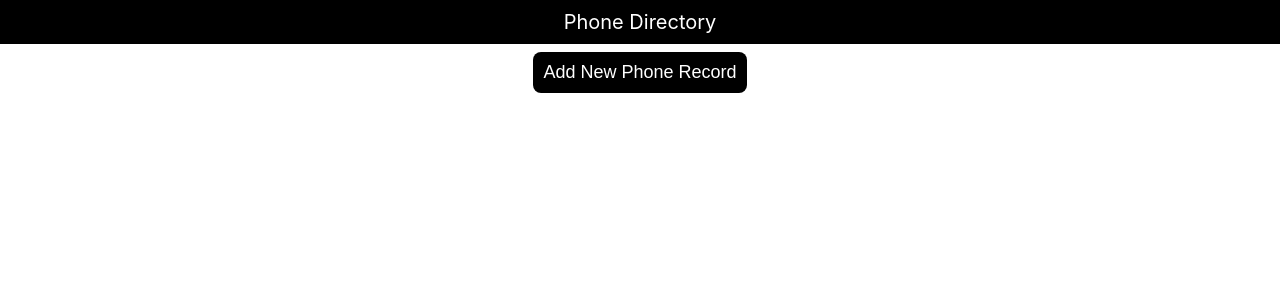
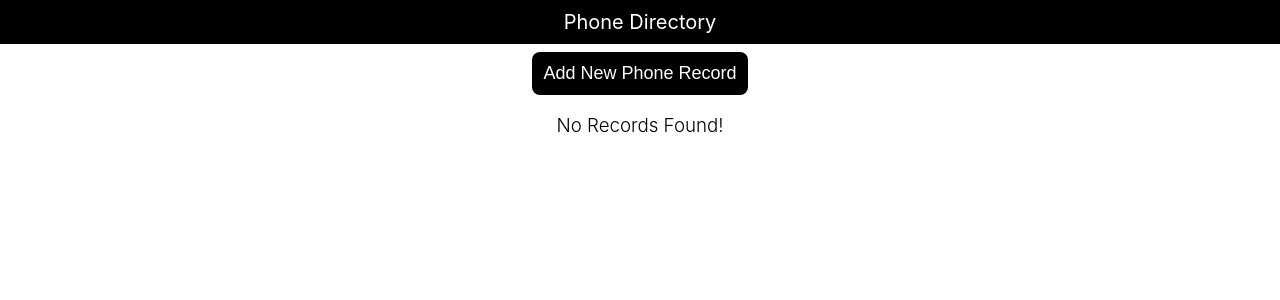
Before and after one commit to akshatbhargava123/phone-directory, a React (Create React App) app: page / in a window 1280 px wide. Shown: the top 300 px of the page. Built offline with nearby package versions, Linux system fonts and the light colour scheme.

Commit message:
developed Table component, navigating to home when added, localstorage added to preserve state, delete functionality added

```diff
--- a/src/App.js
+++ b/src/App.js
@@ -17,14 +17,37 @@ class App extends Component {
 
   constructor(props) {
     super(props);
-    this.state = {
-      phoneList: []
-    };
+    this.state = { phoneList: [] };
     this.onAdd = this.onAdd.bind(this);
+    this.onDelete = this.onDelete.bind(this);
+    this.initFromStorage = this.initFromStorage.bind(this);
+    this.updateInStorage = this.updateInStorage.bind(this);
+  }
+
+  componentDidMount() {
+    this.initFromStorage();
+  }
+
+  initFromStorage() {
+    const phoneList = localStorage.getItem('phone-list');
+    if (phoneList) this.setState({ phoneList: JSON.parse(phoneList) });
+  }
+
+  updateInStorage() {
+    localStorage.setItem('phone-list', JSON.stringify(this.state.phoneList));
   }
 
   onAdd(name, phone) {
-    this.setState({ phoneList: this.state.phoneList.concat({ name, phone }) });
+    const { phoneList } = this.state;
+    this.setState({
+      phoneList: phoneList.concat({ name, phone })
+    }, this.updateInStorage);
+  }
+
+  onDelete(index) {
+    const [...phoneList] = this.state.phoneList;
+    phoneList.splice(index, 1);
+    this.setState({ phoneList }, this.updateInStorage);
   }
 
   render() {
@@ -33,7 +56,7 @@ class App extends Component {
       <div>
         <Header />
         <Body>
-          <Routes onAdd={this.onAdd} phoneList={phoneList} />
+          <Routes onAdd={this.onAdd} phoneList={phoneList} onDelete={this.onDelete} />
         </Body>
       </div>
     );
--- a/src/Routes.js
+++ b/src/Routes.js
@@ -6,7 +6,23 @@ import PhoneDirectory from './containers/PhoneDirectory';
 
 export default (props) => (
   <div>
-    <Route exact path="/" render={() => <PhoneDirectory phoneList={props.phoneList} />} />
-    <Route path="/add" render={() => <AddPhone onAdd={props.onAdd} />} />
+    <Route
+      exact
+      path="/"
+      render={() => (
+        <PhoneDirectory
+          phoneList={props.phoneList}
+          onDelete={props.onDelete}
+        />
+      )}
+    />
+    <Route
+      path="/add"
+      render={() => (
+        <AddPhone
+          onAdd={props.onAdd}
+        />
+      )}
+    />
   </div>
 );
--- a/src/components/Button.js
+++ b/src/components/Button.js
@@ -5,17 +5,16 @@ const Button = styled.button`
   font-size: 18px;
   padding: 10px;
   color: white;
-  background: black;
+  background: ${props => props.deleteButton ? 'red' : 'black'};
   border-radius: 8px;
-  border: none;
+  border: 1px solid transparent;
   outline: none;
   transition: all 0.5s;
   cursor: pointer;
   &:hover {
-    color: black;
+    color: ${props => props.deleteButton ? 'red' : 'black'};
     background: whitesmoke;
-    border: 1px solid black;
-    box-shadow: 1px 1px 0.5px 0.5px black;
+    border: 1px solid ${props => props.deleteButton ? 'red' : 'black'};
   };
 `;
 
--- /dev/null
+++ b/src/components/Table.js
@@ -0,0 +1,63 @@
+import React from 'react';
+import styled from 'styled-components';
+import Button from './Button';
+
+const Table = styled.table`
+  margin: 8px auto;
+  border: 1px solid black;
+  border-spacing: 1px;
+  border-color: grey;
+  width: 100%;
+`;
+
+const TableRow = styled.tr`
+  font-size: 18px;
+`;
+
+const TableBody = styled.tbody`
+  background: #F4F4F4;
+`;
+
+const TableData = styled.td`
+  margin: 20px;
+  padding: 8px;
+`;
+
+const TableHeader = styled.th`
+  background: lightgrey;
+  font-size: 22px;
+  padding: 6px;
+`;
+
+const NoRecordHeading = styled.h3`
+  font-weight: 300;
+`
+
+export default (props) => (
+  <>
+    {
+      props.records && props.records.length ? (
+        <Table>
+          <TableBody>
+            <TableRow>
+              <TableHeader>Name</TableHeader>
+              <TableHeader>Phone</TableHeader>
+              <TableHeader>Action</TableHeader>
+            </TableRow>
+            {props.records.map((record, i) => (
+              <TableRow key={i}>
+                <TableData>{ record.name }</TableData>
+                <TableData>{ record.phone }</TableData>
+                <TableData>
+                  <Button deleteButton onClick={() => props.onDelete(i)}>
+                    Delete
+                  </Button>
+                </TableData>
+              </TableRow>
+            ))}
+          </TableBody>
+        </Table>
+      ) : <NoRecordHeading>No Records Found!</NoRecordHeading>
+    }
+  </>
+);
--- a/src/containers/AddPhone.js
+++ b/src/containers/AddPhone.js
@@ -1,4 +1,5 @@
 import React, { Component } from 'react'
+import { withRouter } from 'react-router-dom';
 import styled from 'styled-components';
 import Input from '../components/Input';
 import Button from '../components/Button';
@@ -9,7 +10,7 @@ const SubHeading = styled.h4`
   font-size: 20px;
 `;
 
-export default class AddPhone extends Component {
+class AddPhone extends Component {
 
   constructor(props) {
     super(props);
@@ -18,15 +19,20 @@ export default class AddPhone extends Component {
       phone: ''
     };
     this.onInputChange = this.onInputChange.bind(this);
+    this.onAdd = this.onAdd.bind(this);
   }
 
   onInputChange(e) {
     this.setState({ [e.target.name]: e.target.value });
   }
 
+  onAdd() {
+    this.props.history.push('/');
+    if (this.props.onAdd) this.props.onAdd(this.state.name, this.state.phone);
+  }
+
   render() {
     const { name, phone } = this.state;
-    const { onAdd } = this.props;
 
     return (
       <div>
@@ -46,7 +52,7 @@ export default class AddPhone extends Component {
         <div>Phone: <b>{ phone }</b></div>
         <Button
           style={{ width: '90%', margin: '12px auto' }}
-          onClick={() => onAdd(name, phone)}
+          onClick={this.onAdd}
         >
           Confirm
         </Button>
@@ -54,3 +60,5 @@ export default class AddPhone extends Component {
     )
   }
 };
+
+export default withRouter(AddPhone);
--- a/src/containers/PhoneDirectory.js
+++ b/src/containers/PhoneDirectory.js
@@ -1,12 +1,16 @@
 import React, { Component } from 'react';
 import { Link } from 'react-router-dom';
 import Button from '../components/Button';
+import Table from '../components/Table';
 
 export default class PhoneDirectory extends Component {
   render() {
     return (
       <div>
-        <Link to="add"><Button>Add New Phone Record</Button></Link>
+        <Link to="add">
+          <Button>Add New Phone Record</Button>
+        </Link>
+        <Table records={this.props.phoneList} onDelete={this.props.onDelete} />
       </div>
     )
   }
```
